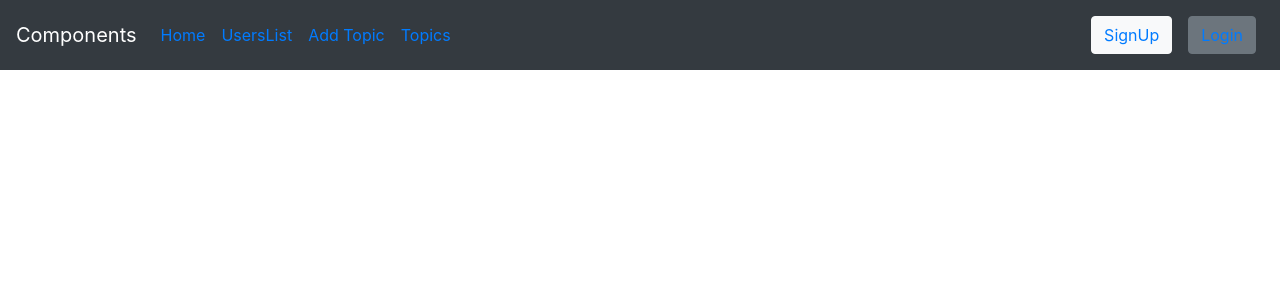
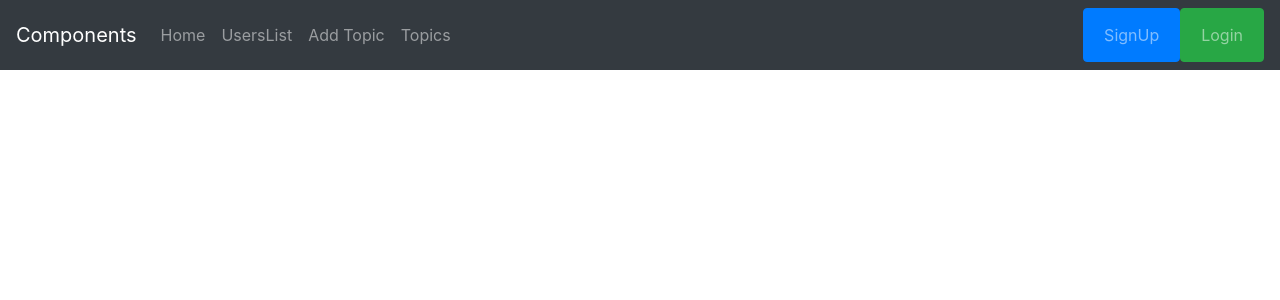
Before and after one commit to manan1807/Topic-Course-API-Project, a React (Create React App) app: page / in a window 1280 px wide. Shown: the top 300 px of the page. Built offline with nearby package versions, Linux system fonts and the light colour scheme.

Commit message:
Nav.link chnaged

```diff
--- a/src/App.js
+++ b/src/App.js
@@ -6,7 +6,7 @@ import Home from './Component/Home'
 import Login from './Component/Login'
 import SignUp from './Component/SignUp'
 import GetAPIonUserList from './Component/GetAPIonUserList'
-import {Link,Route,BrowserRouter as Router,Switch} from 'react-router-dom'
+import {Link, Route,BrowserRouter as Router,Switch} from 'react-router-dom'
 import {Navbar,Nav,Button} from 'react-bootstrap'
 function App() {
   return (
@@ -16,14 +16,14 @@ function App() {
       <Navbar bg="dark" variant="dark">
     <Navbar.Brand href="#home">Components</Navbar.Brand>
     <Nav className="mr-auto">
-      <Nav.Link href="#home"> <Link to="/Component/Home">Home</Link></Nav.Link>
-      <Nav.Link href="#features"><Link to="/Component/UsersList">UsersList</Link></Nav.Link>
-      <Nav.Link href="#pricing"><Link to="/Component/Form">Add Topic</Link></Nav.Link>
-      <Nav.Link href="#pricing"><Link to="/Component/GetAPIonUserList">Topics</Link></Nav.Link>
+      <Nav.Link as={Link} href="#home" to="/Component/Home">Home</Nav.Link>
+      <Nav.Link as={Link} href="#features" to="/Component/UsersList">UsersList</Nav.Link>
+      <Nav.Link as={Link}href="#pricing" to="/Component/Form">Add Topic</Nav.Link>
+      <Nav.Link as={Link} href="#pricing" to="/Component/GetAPIonUserList">Topics</Nav.Link>
     </Nav>
     <Nav>
-      <Nav.Link href="#signup"><Button variant="light"><Link to="/Component/SignUp">SignUp</Link></Button></Nav.Link>
-      <Nav.Link  href="#login"><Button variant="secondary"><Link to="/Component/Login">Login</Link></Button></Nav.Link>
+    <Button variant="primary"> <Nav.Link as={Link} href="#signup"to="/Component/SignUp">SignUp</Nav.Link></Button>
+    <Button variant="success"><Nav.Link  as={Link} href="#login" to="/Component/Login">Login</Nav.Link></Button>
       </Nav>
   </Navbar>
 
```
